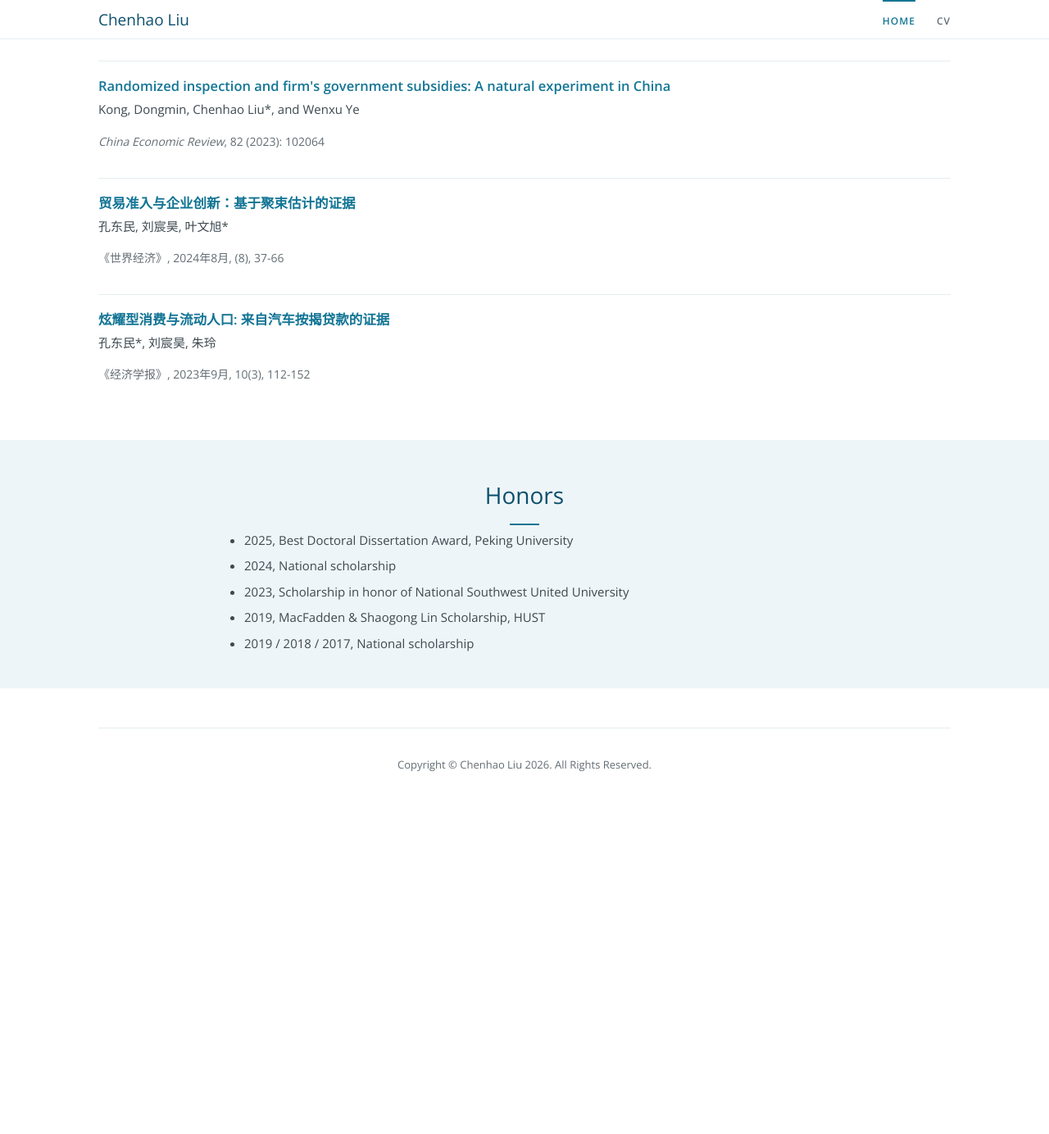
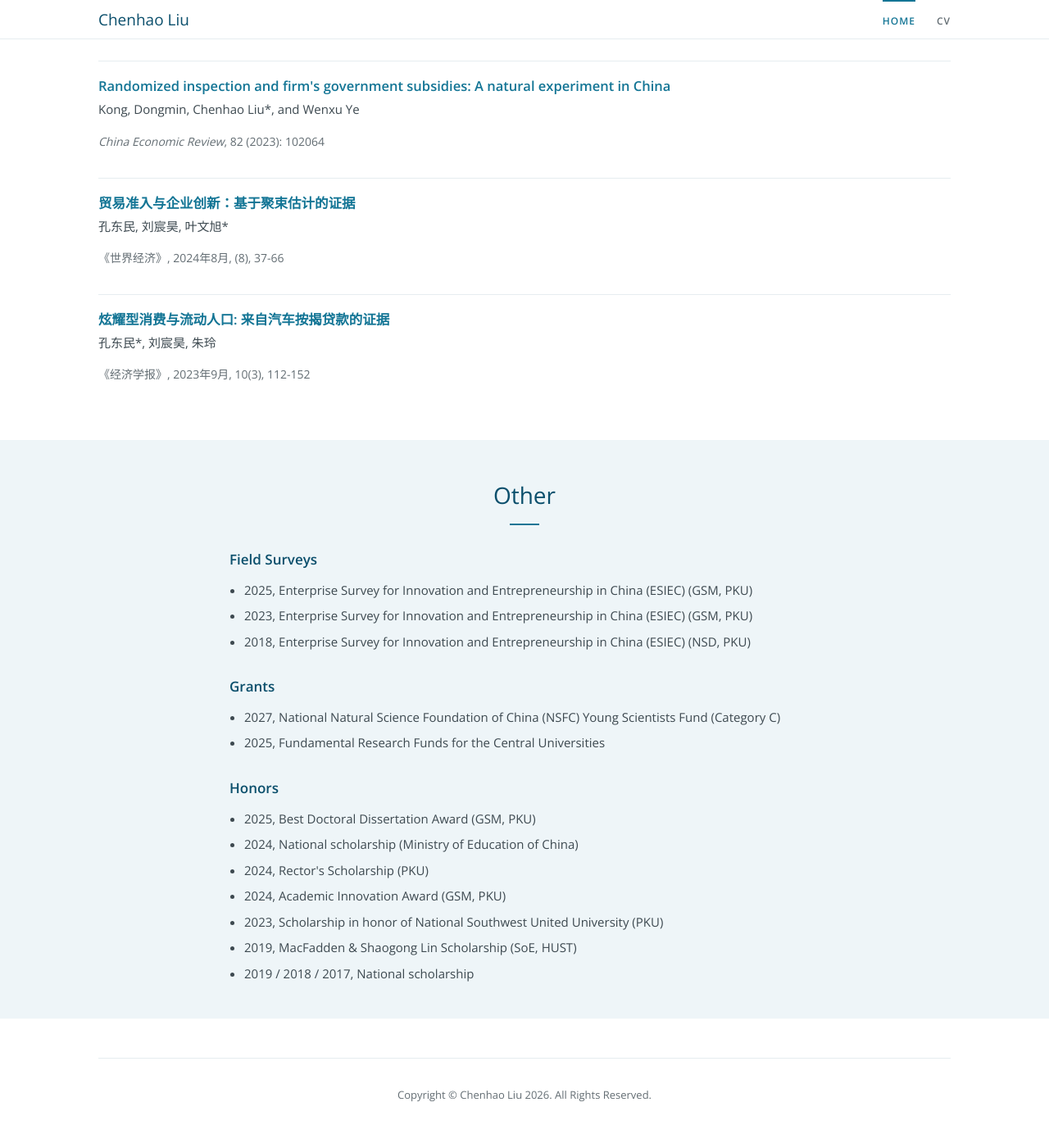
Before and after one commit to ziggsbzz/chenhao-liu, a Jekyll site: the page built from index.html, in a window 1280 px wide and 1400 px high, scrolled down 1186 px. Shown: the top 1384 px of the window at 82% size. Built offline with Jekyll 4.4.1, drawn with Linux system fonts in a browser that asks for light colours; before the commit the page ends 2183 px from its top, so only the background shows below that.

Commit message:
Sync homepage Other section with Overleaf CV
Replace Honors with Field Surveys, Grants, and Honors under Other.
Update survey and award lists; add grants data from Overleaf CV.

Co-authored-by: Cursor Agent <cursoragent@cursor.com>

```diff
--- a/_data/awards.yml
+++ b/_data/awards.yml
@@ -1,5 +1,7 @@
-- "2025, Best Doctoral Dissertation Award, Peking University"
-- "2024, National scholarship"
-- "2023, Scholarship in honor of National Southwest United University"
-- "2019, MacFadden & Shaogong Lin Scholarship, HUST"
+- "2025, Best Doctoral Dissertation Award (GSM, PKU)"
+- "2024, National scholarship (Ministry of Education of China)"
+- "2024, Rector's Scholarship (PKU)"
+- "2024, Academic Innovation Award (GSM, PKU)"
+- "2023, Scholarship in honor of National Southwest United University (PKU)"
+- "2019, MacFadden & Shaogong Lin Scholarship (SoE, HUST)"
 - "2019 / 2018 / 2017, National scholarship"
--- /dev/null
+++ b/_data/grants.yml
@@ -0,0 +1,2 @@
+- "2027, National Natural Science Foundation of China (NSFC) Young Scientists Fund (Category C)"
+- "2025, Fundamental Research Funds for the Central Universities"
--- a/_data/surveys.yml
+++ b/_data/surveys.yml
@@ -1,3 +1,3 @@
-- "2025, ESIEC, Guanghua School of Management, Peking University"
-- "2023, ESIEC, Guanghua School of Management, Peking University"
-- "2023, ESIEC, National School of Development, Peking University"
+- "2025, Enterprise Survey for Innovation and Entrepreneurship in China (ESIEC) (GSM, PKU)"
+- "2023, Enterprise Survey for Innovation and Entrepreneurship in China (ESIEC) (GSM, PKU)"
+- "2018, Enterprise Survey for Innovation and Entrepreneurship in China (ESIEC) (NSD, PKU)"
--- a/index.html
+++ b/index.html
@@ -54,9 +54,24 @@ permalink: /
   {% endfor %}
 </section>
 
-<section class="band" id="honors">
-  <h2>Honors</h2>
+<section class="band" id="other">
+  <h2>Other</h2>
   <div class="cv-block">
+    <h3>Field Surveys</h3>
+    <ul>
+      {% for item in site.data.surveys %}
+      <li>{{ item }}</li>
+      {% endfor %}
+    </ul>
+
+    <h3>Grants</h3>
+    <ul>
+      {% for item in site.data.grants %}
+      <li>{{ item }}</li>
+      {% endfor %}
+    </ul>
+
+    <h3>Honors</h3>
     <ul>
       {% for item in site.data.awards %}
       <li>{{ item }}</li>
```
